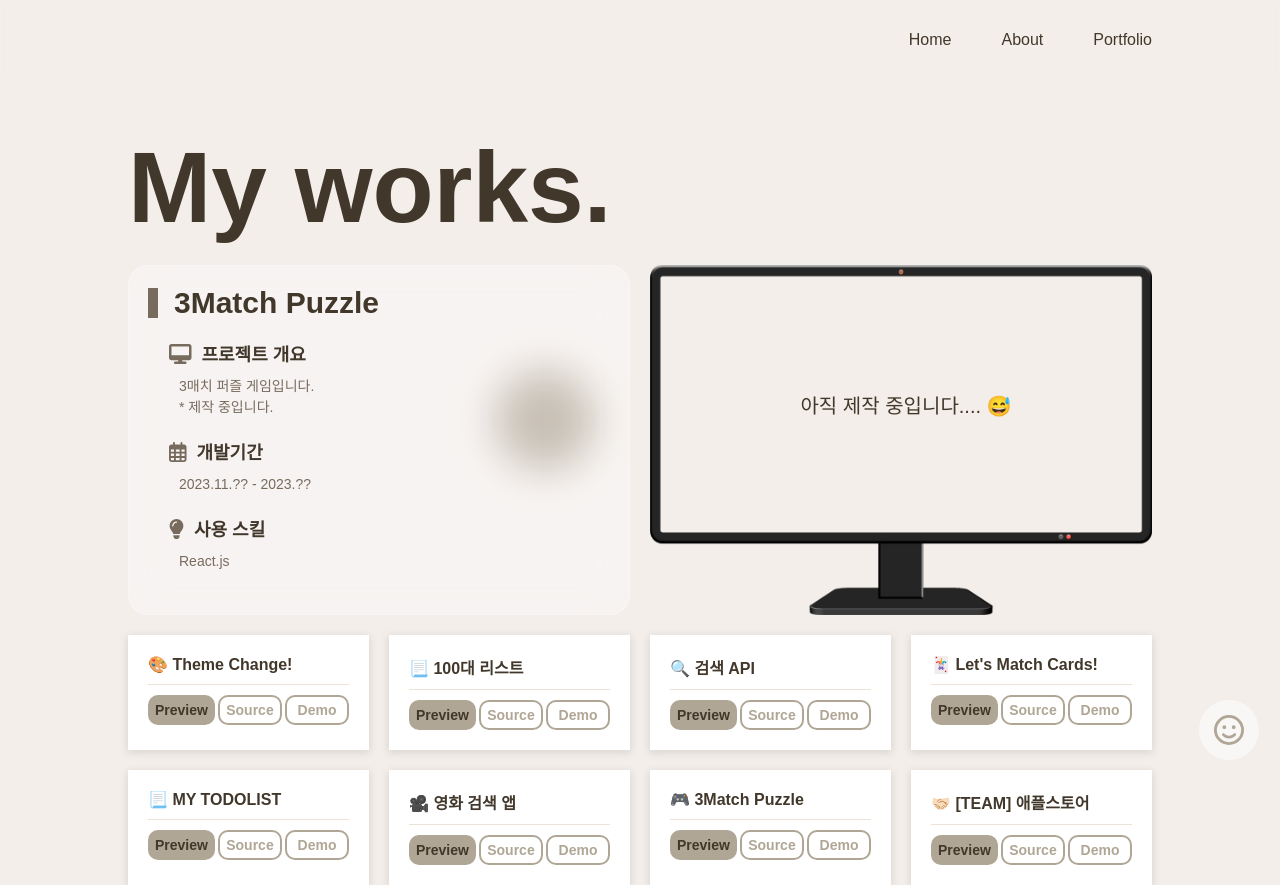
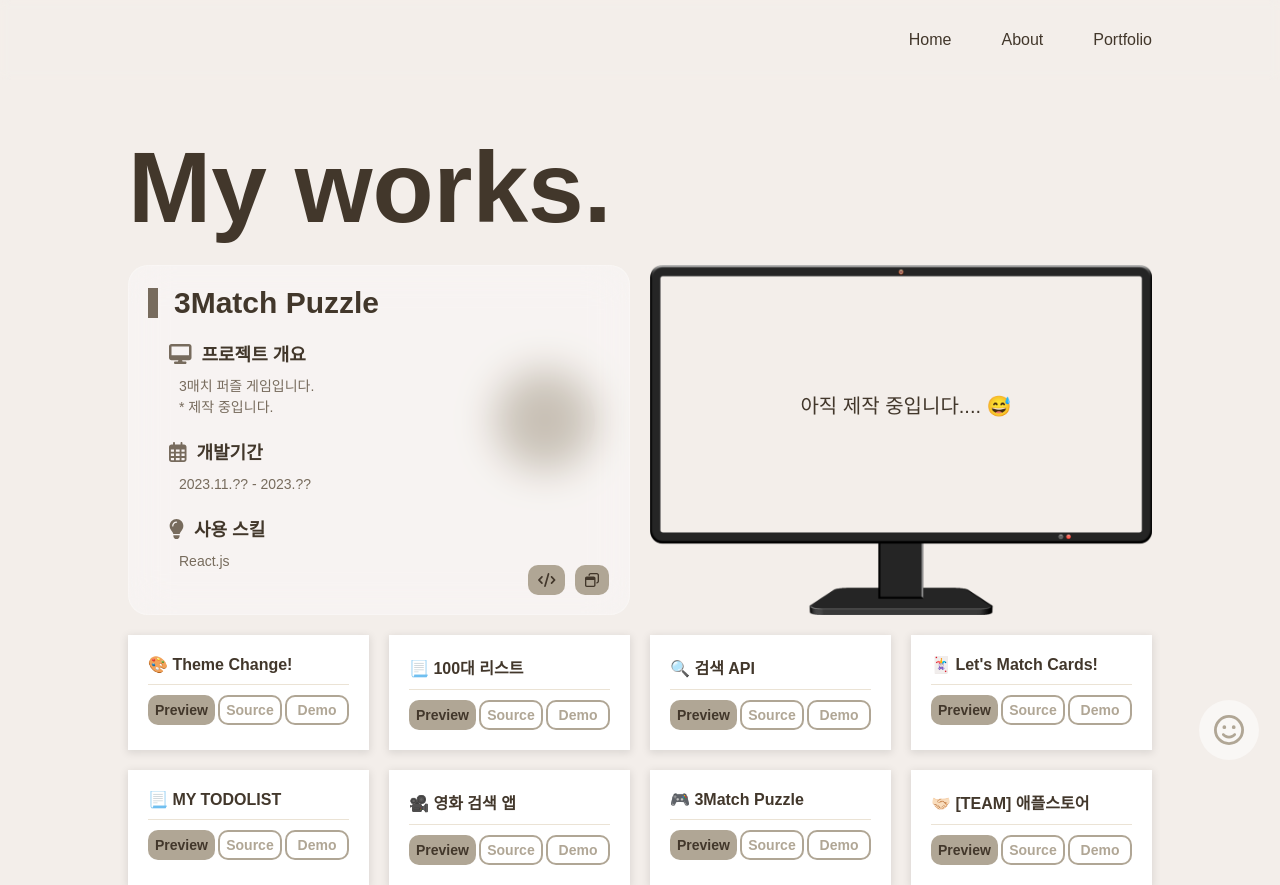
Before and after one commit to yeon7513/main-portfolio, a React (Create React App) app: page /portfolio/_3MatchPuzzle in a window 1280 px wide. Built offline with nearby package versions, Linux system fonts and the light colour scheme; a web font is replaced by a local one.

Commit message:
Portfolio.js Button add

```diff
--- a/src/pages/PortfolioItem.js
+++ b/src/pages/PortfolioItem.js
@@ -1,8 +1,9 @@
 import React from 'react';
-import { faCalendarDays } from '@fortawesome/free-regular-svg-icons';
-import { faDesktop, faLightbulb } from '@fortawesome/free-solid-svg-icons';
+import { faCalendarDays, faWindowRestore } from '@fortawesome/free-regular-svg-icons';
+import { faCode, faDesktop, faLightbulb } from '@fortawesome/free-solid-svg-icons';
 import { FontAwesomeIcon } from '@fortawesome/react-fontawesome';
 import { useParams } from 'react-router-dom';
+import { FullBtn } from '../components/StyledComponent';
 
 const item = {
   themeChange : {
@@ -10,56 +11,72 @@ const item = {
     title : 'Theme Change!',
     description : `다크모드 및 여러 컬러 테마버튼을 넣어 버튼마다 테마가 변경됩니다.\nStyled Component와 Context API를 활용해 제작했습니다.`,
     date : '2023.11.10 - 2023.11.14',
-    skill : 'React.js'
+    skill : 'React.js',
+    source : 'https://github.com/yeon7513/theme-change',
+    demo : 'https://tranquil-monstera-10e97e.netlify.app'
   },
   top100List : {
     gif : 'top',
     title : '100대 리스트',
     description : `mySQL에 데이터베이스를 생성해 100대 리스트 데이터의 입, 출력을 구현했습니다.\n* 현재는 소스에 게시된 sql파일로 데이터베이스를 생성하고, React에서 서버 연결 후 실행이 가능합니다.`,
     date : '2023.10.31 - 2023.11.03',
-    skill : 'React.js, mySQL'
+    skill : 'React.js, mySQL',
+    source : 'https://github.com/yeon7513/Database-Input-And-Output',
+    demo : 'https://github.com/yeon7513'
   },
   searchAPI : {
     gif : 'search',
     title : '검색 API',
     description : `네이버 검색 API를 활용해 여러 검색이 가능한 웹 페이지입니다.\n* 현재는 소스에 게시된 파일을 내려 받아 React에서 서버 연결 후 실행이 가능합니다.`,
     date : '2023.11.16 - 2023.11.17',
-    skill : 'React.js'
+    skill : 'React.js',
+    source : 'https://github.com/yeon7513/search-api-project',
+    demo : 'https://github.com/yeon7513'
   },
   matchingCard : {
     gif : 'card',
     title : "Let's Match Cards!",
     description : `5개의 스테이지로 이루어진 카드 짝 맞추기 게임입니다. \n 제한 시간 안에 모든 카드의 짝을 맞추면 스테이지가 클리어되고 다음 스테이지로 넘어갑니다. \n제한 시간이 끝나면 다시 도전할 수 있는 기회가 있습니다.`,
     date : '2023.11.27 - 2023.12.12',
-    skill : 'React.js'
+    skill : 'React.js',
+    source : 'https://github.com/yeon7513/macth-cards',
+    demo : 'https://tiny-monstera-fa6648.netlify.app/'
   },
   myTodolist : {
     gif : 'td',
     title : 'MY TODOLIST',
     description : `CRUD를 구현한 TODOLIST입니다.\n오늘과 내일 할 일의 관리가 가능합니다.\nTodoList 컴포넌트를 재활용해 동작과 레이아웃은 같지만, 안에 들어가는 데이터만 바뀌도록 제작했습니다.`,
     date : '2023.12.12 - 2023.12.14',
-    skill : 'React.js'
+    skill : 'React.js',
+    source : 'https://github.com/yeon7513/my-todolist',
+    demo : 'https://strong-cannoli-6db1d9.netlify.app/'
   },
   movieApp : {
     /* gif : 'movie', */
     title : '영화 검색 앱',
     description : `영화 검색 앱입니다.\n* 제작 중 입니다.`,
     date : '2023.?? - 2023.??',
-    skill : 'React.js'
+    skill : 'React.js',
+    source : 'https://github.com/yeon7513',
+    demo : 'https://github.com/yeon7513'
   },
   _3MatchPuzzle : {
     /* gif : 'puzzle', */
     title : '3Match Puzzle',
     description : `3매치 퍼즐 게임입니다.\n* 제작 중입니다.`,
     date : '2023.11.?? - 2023.??',
-    skill : 'React.js'
+    skill : 'React.js',
+    source : 'https://github.com/yeon7513',
+    demo : 'https://github.com/yeon7513'
   },
   teamProject : {
     gif : 'team',
     title : '[TEAM] 애플스토어 리뉴얼',
     description : `팀 프로젝트로 애플스토어를 리뉴얼했습니다.\n남녀노소 누구나 손쉽게 접근하는 실용적인 페이지를 목표로 각자 구역을 맡아 디자인 및 제작했습니다.\n팀원분들과 고문분들의 도움으로 무사히 마무리된 프로젝트였습니다.`,
     date : '2023.10.10 - 2023.11.09',
-    skill : 'HTML, CSS, javascript'
+    skill : 'HTML, CSS, javascript',
+    source : 'https://github.com/yeon7513/team-Project-Apple-Store-RENEWAL',
+    demo : 'https://yeon7513.github.io/team-Project-Apple-Store-RENEWAL/'
   }
 };
 
@@ -87,6 +104,22 @@ function PortfolioItem() {
                   <p><FontAwesomeIcon icon={faLightbulb} />사용 스킬</p>
                   <span>{myPF.skill}</span>
                 </div>
+                <div className="goto-btn">
+                  <ul>
+                    <li>
+                      <FullBtn href={myPF.source} target='_blank'>
+                        <FontAwesomeIcon icon={faCode} />
+                        <span className='tooltip'>Source</span>
+                      </FullBtn>
+                    </li>
+                    <li>
+                      <FullBtn href={myPF.demo} target='_blank'>
+                        <FontAwesomeIcon icon={faWindowRestore} />
+                        <span className='tooltip'>Demo</span>
+                      </FullBtn>
+                    </li>
+                  </ul>
+                </div>
               </div>
             </div>
             <div className='moniter'>
--- a/src/scss/portfolio.scss
+++ b/src/scss/portfolio.scss
@@ -186,6 +186,43 @@ $accent-color: #776B5D;
           color: $accent-color;
         }
       }
+      .goto-btn {
+        position: absolute;
+        bottom: 25px; right: 20px;
+        ul {
+          display: flex;
+          justify-content: right;
+          align-items: center;
+          li {
+            &:first-child {
+              margin-right: 10px;
+            }
+            a {
+              position: relative;
+              &:hover {
+                .tooltip {
+                  visibility: visible;
+                }
+              }
+              .tooltip {
+                position: absolute;
+                z-index: 1;
+                top: -105%;
+                left: 50%;
+                padding: 5px 10px;
+                font-size: .75rem;
+                font-weight: normal;
+                visibility: hidden;
+                text-align: center;
+                border-radius: 6px;
+                color: $accent-color;
+                transform: translateX(-50%);
+                background-color: rgba($color: $sub-color, $alpha: 0.5);
+              }
+            }
+          }
+        }
+      }
     }
   }
 }
```
